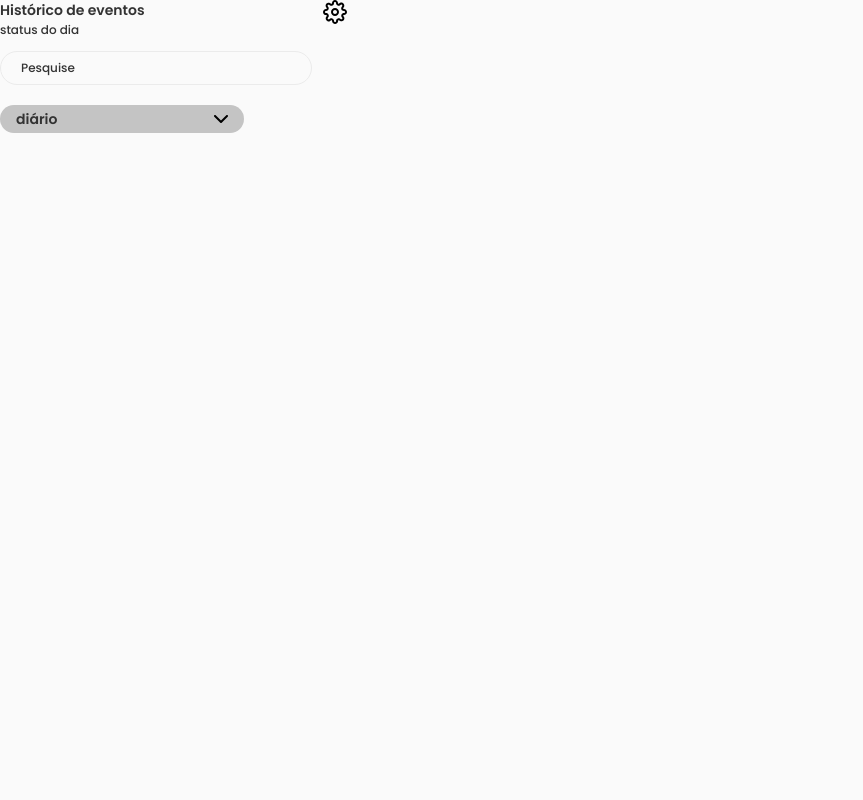
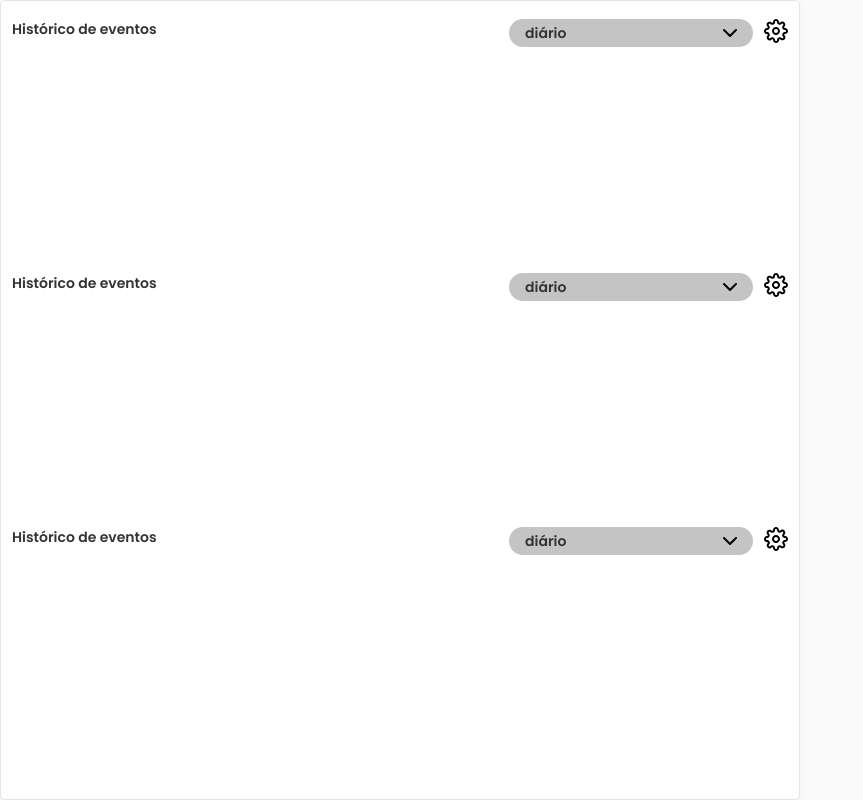
Before and after one commit to GUIBA4/Dashboard, a React (Create React App) app: page / in a window 1280 px wide. Shown: the whole page, without its empty margins (0-863 px from the left). Built offline with nearby package versions, Linux system fonts and the light colour scheme.

Commit message:
Feature(create-page): creating the Card component

```diff
--- a/src/Pages/HomePage/index.tsx
+++ b/src/Pages/HomePage/index.tsx
@@ -1,5 +1,6 @@
 import React from 'react';
 import { Chart } from '../../assets';
+import { Header } from '../../components';
 import {
   Container,
   ControlPainel,
@@ -31,8 +32,21 @@ export const HomePage: React.FC = () => (
     <Body>
       <h1> Painel de controle </h1>
       <TopContent>
-        <GraficBar />
-        <GraficCircular />
+        <GraficBar>
+          <Header
+            title="Histórico de eventos"
+            selected="flex"
+            selectedText="diário"
+            gear
+          />
+        </GraficBar>
+        <GraficCircular>
+          <Header
+            title="Planos de ação"
+            subTitle="visão geral"
+            gear
+          />
+        </GraficCircular>
       </TopContent>
       <BottomContent>
         <BottomConteiner>
--- a/src/Pages/HomePage/style.ts
+++ b/src/Pages/HomePage/style.ts
@@ -64,19 +64,21 @@ export const TopContent = styled.div`
 export const GraficBar = styled.div`
   width: 738px;
   height: 100%;
-  background-color: red;
+  display: flex;
+  flex-direction: column;
   border: 0.5px solid #E4E4E4;
   border-radius: 5px;
-
+  padding: 13px 16px;
 `;
 
 export const GraficCircular = styled.div`
   width: 347px;
   height: 100%;
-  background-color: yellow;
+  display: flex;
+  flex-direction: column;
   border: 0.5px solid #E4E4E4;
   border-radius: 5px;
-
+  padding: 13px 16px;
 `;
 
 export const BottomContent = styled.div`
--- a/src/Pages/Test/index.tsx
+++ b/src/Pages/Test/index.tsx
@@ -1,17 +1,30 @@
 import React from 'react';
-import { Header } from '../../components';
+import { Card, Header } from '../../components';
 
 export const Test: React.FC = () => (
   <>
-    <Header
-      title="Histórico de eventos"
-      selectedText="diário"
-      gear
-      subTitle="status do dia"
-      input
-      column
-      placeHold="Pesquise"
-      downSelected="flex"
-    />
+    <Card
+      width="800px"
+      height="800px"
+    >
+      <Header
+        title="Histórico de eventos"
+        selected="flex"
+        selectedText="diário"
+        gear
+      />
+      <Header
+        title="Histórico de eventos"
+        selected="flex"
+        selectedText="diário"
+        gear
+      />
+      <Header
+        title="Histórico de eventos"
+        selected="flex"
+        selectedText="diário"
+        gear
+      />
+    </Card>
   </>
 );
--- /dev/null
+++ b/src/components/Card/index.tsx
@@ -0,0 +1,32 @@
+import React from 'react';
+import {
+  Container,
+} from './style';
+
+type WithChildren<T = unknown> = T & {
+  children?: React.ReactNode,
+};
+
+interface CardProps {
+  width:string;
+  height:string;
+  padding:string;
+  children: WithChildren;
+}
+
+export const Card: React.ElementType = ({
+  width,
+  height,
+  padding,
+  children,
+}: CardProps) => (
+  <Container
+    width={width}
+    height={height}
+    paddign={padding}
+  >
+    {children}
+  </Container>
+);
+
+export default Card;
--- /dev/null
+++ b/src/components/Card/style.ts
@@ -0,0 +1,20 @@
+import styled from 'styled-components';
+
+type CardProps = {
+  width?:string
+  height?:string
+  paddign?:string
+}
+
+export const Container = styled.div<CardProps>`
+  width: ${(props: CardProps) => props.width || '347px'};
+  height: ${(props: CardProps) => props.height || '244px'};
+  background: #FFFFFF;
+  border: 0.5px solid #E4E4E4;
+  box-shadow: 0px 4px 10px rgba(0, 0, 0, 0.05);
+  border-radius: 5px;
+  display: flex;
+  flex-direction: column;
+  justify-content: space-between;
+  padding: ${(props: CardProps) => props.paddign || '18px 11px'};
+`;
--- a/src/components/Header/index.tsx
+++ b/src/components/Header/index.tsx
@@ -35,7 +35,6 @@ export const Header: React.ElementType = ({
   input,
   downSelected,
 }: HeaderProps) => (
-  <div style={{ width: '347px' }}>
   <Container column={column}>
     <TopContent>
       <div style={{ display: 'flex', flexDirection: 'column' }}>
@@ -72,7 +71,6 @@ export const Header: React.ElementType = ({
       </Selected>
     </div>
   </Container>
-  </div>
 );
 
 export default Header;
--- a/src/components/index.ts
+++ b/src/components/index.ts
@@ -1,5 +1,7 @@
 import Header from './Header';
+import Card from './Card';
 
 export {
   Header,
+  Card,
 };
```
Lines whose indentation alone changed are shown as unchanged.
